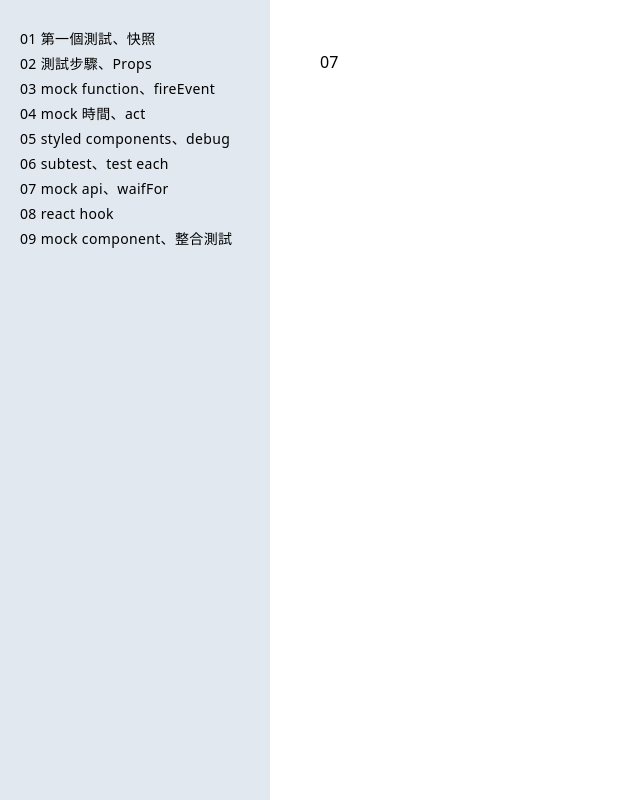
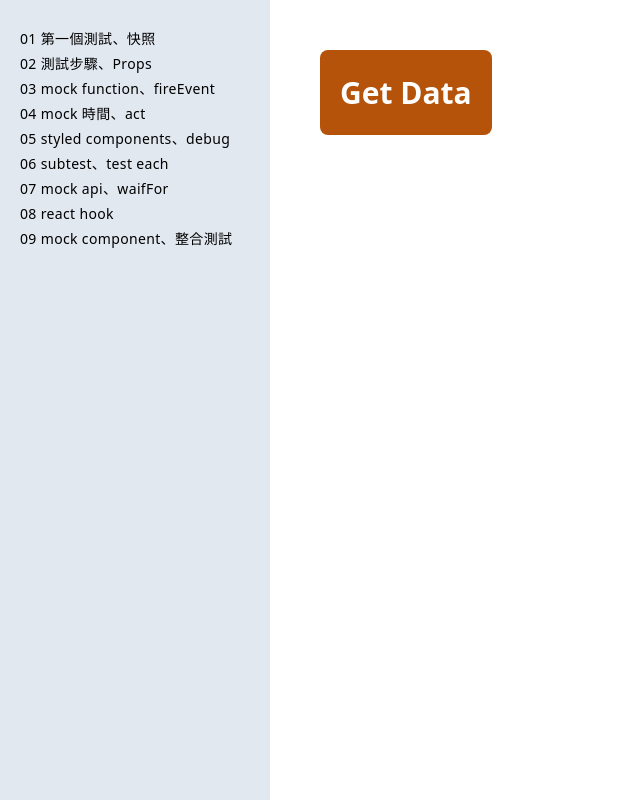
Before and after one commit to TsaiTsaiChieh/vitest-example, a React (Vite) app: page /07 in a window 1280 px wide. Shown: the whole page, without its empty margins (0-640 px from the left). Built offline with nearby package versions, Linux system fonts and the light colour scheme.

Commit message:
:sparkles: finish Button07 with axios

```diff
--- a/src/components/07.tsx
+++ b/src/components/07.tsx
@@ -1,6 +1,49 @@
+import axios from 'axios'
+import { useState } from 'react'
+
+const { VITE_APP_URL } = import.meta.env
+
 const Button07 = () => {
+  const [data, setData] = useState<string[]>([])
+  const [error, setError] = useState<null | string>(null)
+  const [loading, setLoading] = useState<boolean>(false)
+  const getData = async () => {
+    const data: GetWeekRes = (await axios.get(`${VITE_APP_URL}/week`)).data
+    setData(data.days)
+  }
+  const handleClick = async () => {
+    setLoading(true)
+    try {
+      await getData()
+      setLoading(false)
+    } catch (error: any) {
+      setError(error)
+    }
+  }
   return (
-    <div>07</div>
+    <div className='flex flex-col'>
+      <button
+        className='bg-amber-700 text-white p-5 text-[30px] rounded-lg font-bold'
+        // eslint-disable-next-line @typescript-eslint/no-misused-promises
+        onClick={handleClick}
+      >
+        Get Data
+      </button>
+      <div className='mt-2'>
+        {loading
+          ? (
+          <span>Loading ...</span>
+            )
+          : (
+          <ul>
+            {data.map((ele: string) => (
+              <li key={ele}>{ele}</li>
+            ))}
+          </ul>
+            )}
+        {error && <span>{error}</span>}
+      </div>
+    </div>
   )
 }
 
```
